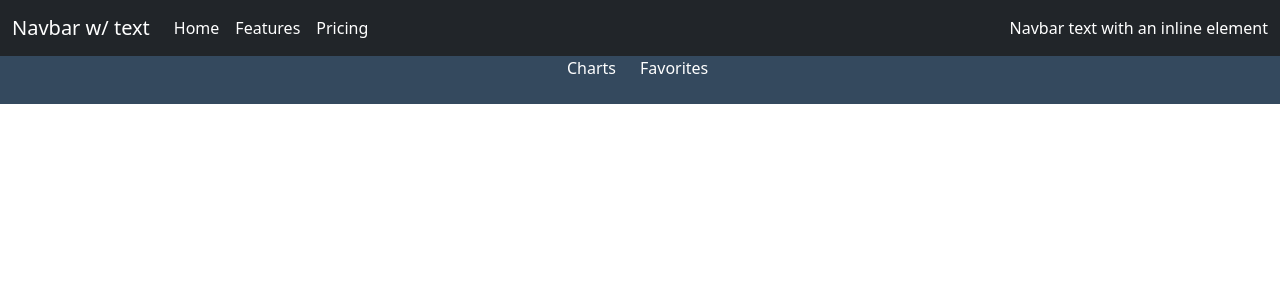
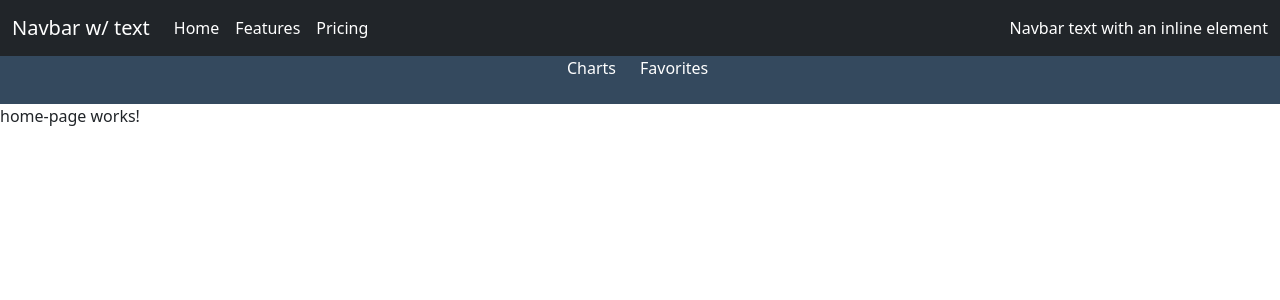
Before and after one commit to prvnje19/UIDesign, an Angular app: page / in a window 1280 px wide. Shown: the top 300 px of the page. Built offline with nearby package versions, Linux system fonts and the light colour scheme.

Commit message:
home pages

```diff
--- a/src/app/app.component.html
+++ b/src/app/app.component.html
@@ -1,2 +1,13 @@
-<app-navbar></app-navbar>
-<app-sub-navbar></app-sub-navbar>
+<div class="cont">
+  <div class="navs">
+    <app-navbar></app-navbar>
+    <app-sub-navbar></app-sub-navbar>
+  </div>
+  <div class="comp">
+
+    <app-home-page></app-home-page>
+
+
+  </div>
+
+</div>
```
Also changed, not shown: src/styles.css (line endings or trailing spaces).
